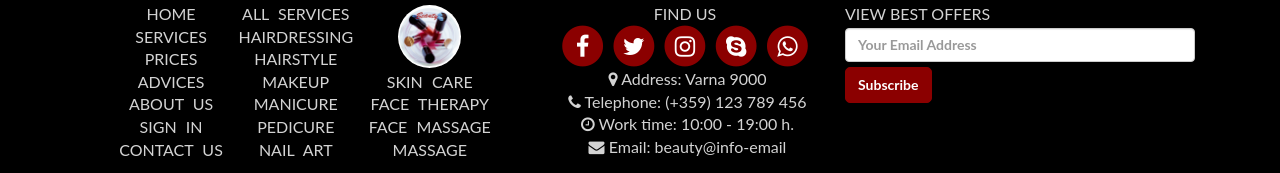
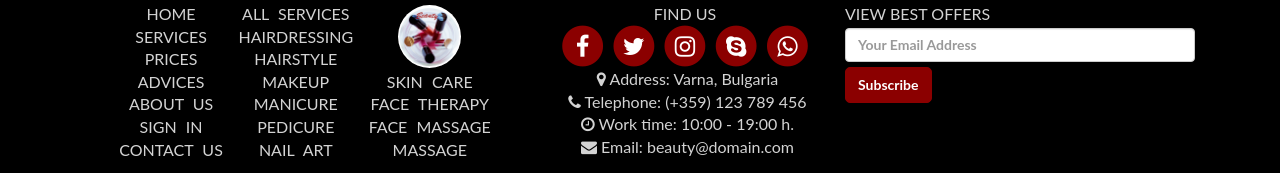
Before and after one commit to NazmieHasan/beauty-salon.github.io, a plain HTML site: page index.html in a window 1280 px wide. Shown: the part 1581-1754 px from the top of the page. Drawn offline with Linux system fonts and the light colour scheme.

Commit message:
edit email text

```diff
--- a/index.html
+++ b/index.html
@@ -242,10 +242,10 @@
                             </a>
                         </li>
                     </ul>
-                    <h5 class="footer-center-title2"><span><i class="fa fa-map-marker" aria-hidden="true"></i></span> Address: Varna 9000</h5>
+                    <h5 class="footer-center-title2"><span><i class="fa fa-map-marker" aria-hidden="true"></i></span> Address: Varna, Bulgaria</h5>
                     <h5><span><i class="fa fa-phone" aria-hidden="true"></i></span> Telephone: (+359) 123 789 456</h5>
                     <h5><span><i class="fa fa-clock-o" aria-hidden="true"></i></span> Work time: 10:00 - 19:00 h.</h5>
-                    <h5><span><i class="fa fa-envelope" aria-hidden="true"></i></span> Email: beauty@info-email</h5>
+                    <h5><span><i class="fa fa-envelope" aria-hidden="true"></i></span> Email: beauty@domain.com</h5>
                 </div>
                 <div class="col-lg-4 col-md-4 col-sm-6 col-xs-12 footer-up-right">
                     <h5>VIEW BEST OFFERS</h5>
```
